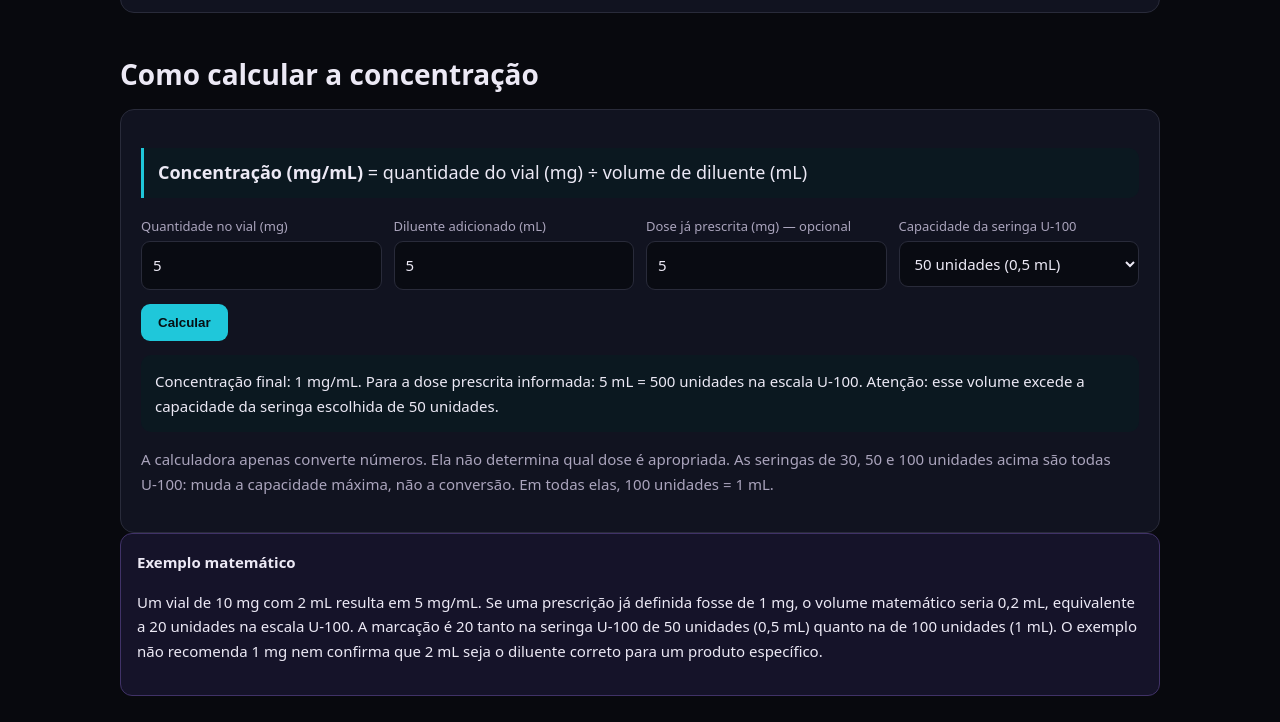
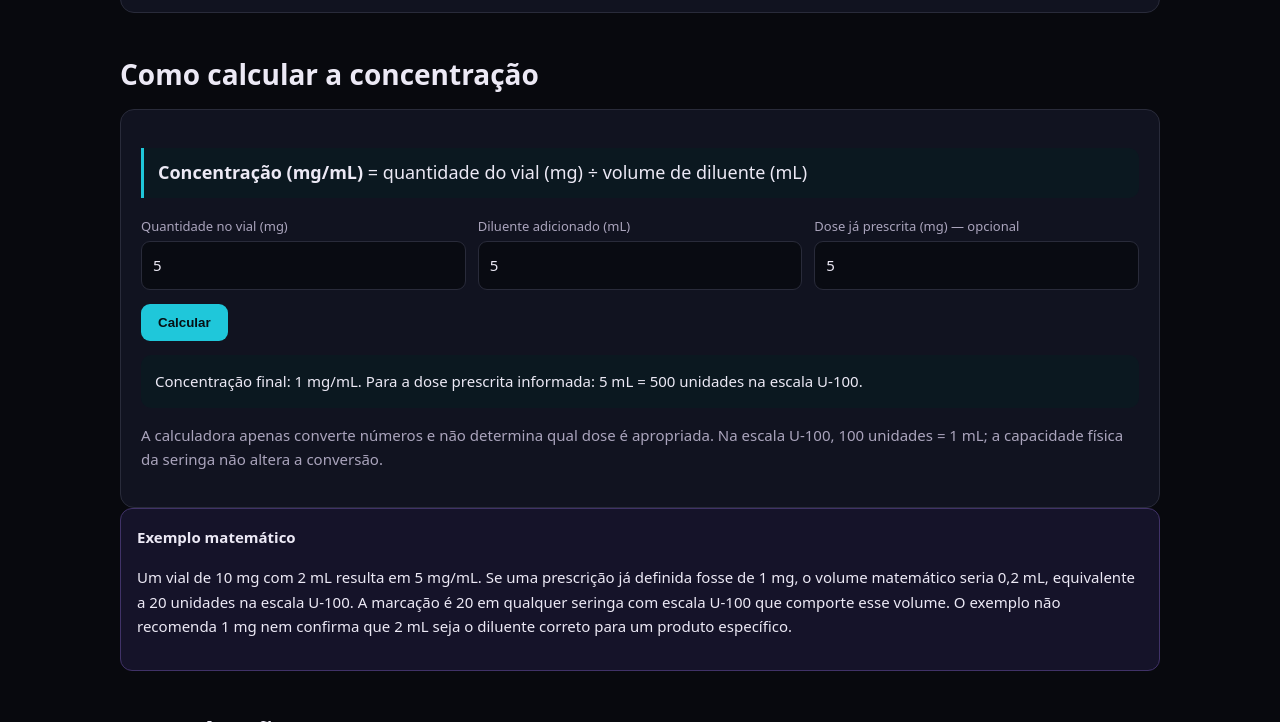
Before and after one commit to site-solutions-pro/pepmax-precos, a plain HTML site: page reconstituicao/index.html in a window 1280 px wide. Both pictures are taken after typing "5", "5", "5" into the empty fields and a click on the button "Calcular". Shown: the part 2192-2914 px from the top of the page. Drawn offline with Linux system fonts and the light colour scheme.

Commit message:
Simplificar conversão para escala U-100

```diff
--- a/reconstituicao/index.html
+++ b/reconstituicao/index.html
@@ -64,15 +64,14 @@
           <div><label for="mg">Quantidade no vial (mg)</label><input id="mg" type="number" min="0" step="any" placeholder="Ex.: 10"></div>
           <div><label for="ml">Diluente adicionado (mL)</label><input id="ml" type="number" min="0" step="any" placeholder="Ex.: 2"></div>
           <div><label for="dose">Dose já prescrita (mg) — opcional</label><input id="dose" type="number" min="0" step="any" placeholder="Ex.: 1"></div>
-          <div><label for="seringa">Capacidade da seringa U-100</label><select id="seringa"><option value="30">30 unidades (0,3 mL)</option><option value="50" selected>50 unidades (0,5 mL)</option><option value="100">100 unidades (1 mL)</option></select></div>
-        </div>
+                  </div>
         <button type="button" onclick="calcular()">Calcular</button>
         <div class="result" id="resultado" aria-live="polite"></div>
-        <p class="muted">A calculadora apenas converte números. Ela não determina qual dose é apropriada. As seringas de 30, 50 e 100 unidades acima são todas U‑100: muda a capacidade máxima, não a conversão. Em todas elas, 100 unidades = 1 mL.</p>
+        <p class="muted">A calculadora apenas converte números e não determina qual dose é apropriada. Na escala U‑100, 100 unidades = 1 mL; a capacidade física da seringa não altera a conversão.</p>
       </div>
       <div class="example">
         <strong>Exemplo matemático</strong>
-        <p>Um vial de 10 mg com 2 mL resulta em 5 mg/mL. Se uma prescrição já definida fosse de 1 mg, o volume matemático seria 0,2 mL, equivalente a 20 unidades na escala U‑100. A marcação é 20 tanto na seringa U‑100 de 50 unidades (0,5 mL) quanto na de 100 unidades (1 mL). O exemplo não recomenda 1 mg nem confirma que 2 mL seja o diluente correto para um produto específico.</p>
+        <p>Um vial de 10 mg com 2 mL resulta em 5 mg/mL. Se uma prescrição já definida fosse de 1 mg, o volume matemático seria 0,2 mL, equivalente a 20 unidades na escala U‑100. A marcação é 20 em qualquer seringa com escala U‑100 que comporte esse volume. O exemplo não recomenda 1 mg nem confirma que 2 mL seja o diluente correto para um produto específico.</p>
       </div>
     </section>
 
@@ -111,10 +110,10 @@
   <script>
     function fmt(n,d=4){return Number(n.toFixed(d)).toLocaleString('pt-BR')}
     function calcular(){
-      const mg=Number(document.getElementById('mg').value),ml=Number(document.getElementById('ml').value),dose=Number(document.getElementById('dose').value),cap=Number(document.getElementById('seringa').value),out=document.getElementById('resultado');
+      const mg=Number(document.getElementById('mg').value),ml=Number(document.getElementById('ml').value),dose=Number(document.getElementById('dose').value),out=document.getElementById('resultado');
       if(!(mg>0)||!(ml>0)){out.className='result show';out.textContent='Informe valores maiores que zero para mg e mL.';return}
       const conc=mg/ml;let text='Concentração final: '+fmt(conc)+' mg/mL.';
-      if(dose>0){const volume=dose/conc,units=volume*100;text+=' Para a dose prescrita informada: '+fmt(volume)+' mL = '+fmt(units,2)+' unidades na escala U-100.';text+=units<=cap?' Esse volume cabe na seringa escolhida de '+cap+' unidades.':' Atenção: esse volume excede a capacidade da seringa escolhida de '+cap+' unidades.'}
+      if(dose>0){const volume=dose/conc,units=volume*100;text+=' Para a dose prescrita informada: '+fmt(volume)+' mL = '+fmt(units,2)+' unidades na escala U-100.'}
       out.className='result show';out.textContent=text;
     }
   </script>
```
